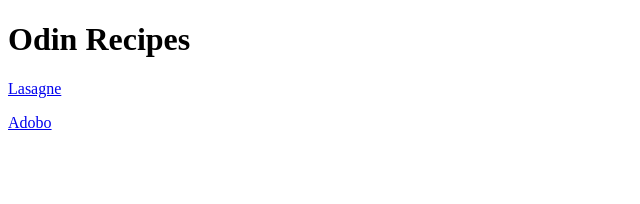
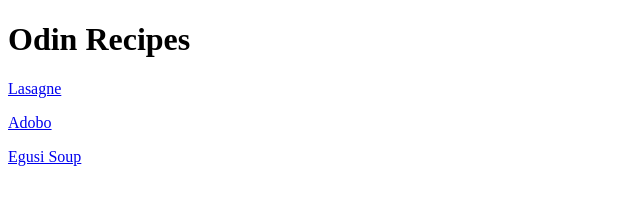
Before and after one commit to Sani-JMP/odin-recipes, a plain HTML site: page index.html in a window 1280 px wide. Shown: the whole page, without its empty margins (0-640 px from the left). Drawn offline with Linux system fonts and the light colour scheme.

Commit message:
Linked egusi webapge to the index

```diff
--- a/index.html
+++ b/index.html
@@ -9,5 +9,6 @@
     <h1>Odin Recipes</h1>
     <p><a href="recipes/lasagne.html">Lasagne</a></p>
     <p></p><a href="recipes/addobo.html">Adobo</a></p>
+    <p><a href="recipes/egusi.html">Egusi Soup</a></p>
 </body>
 </html>
```
